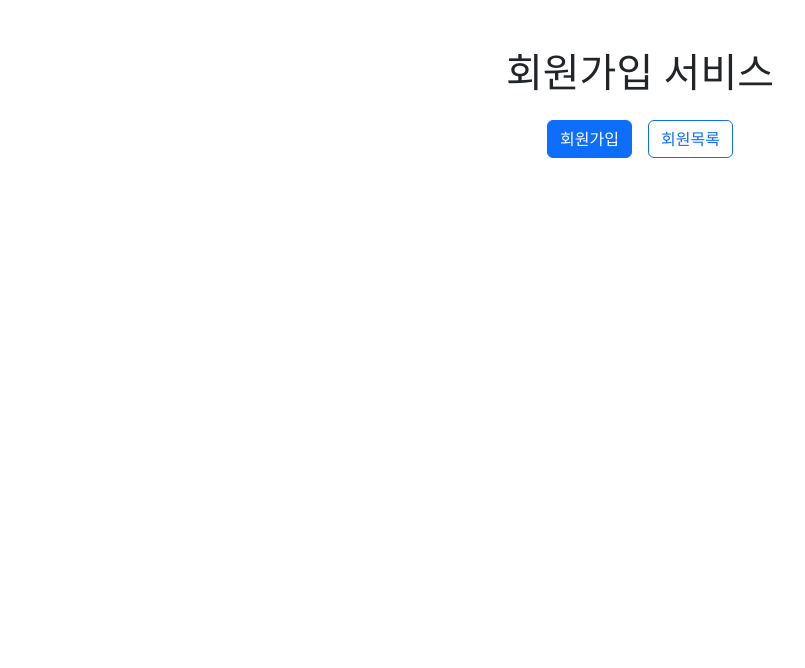
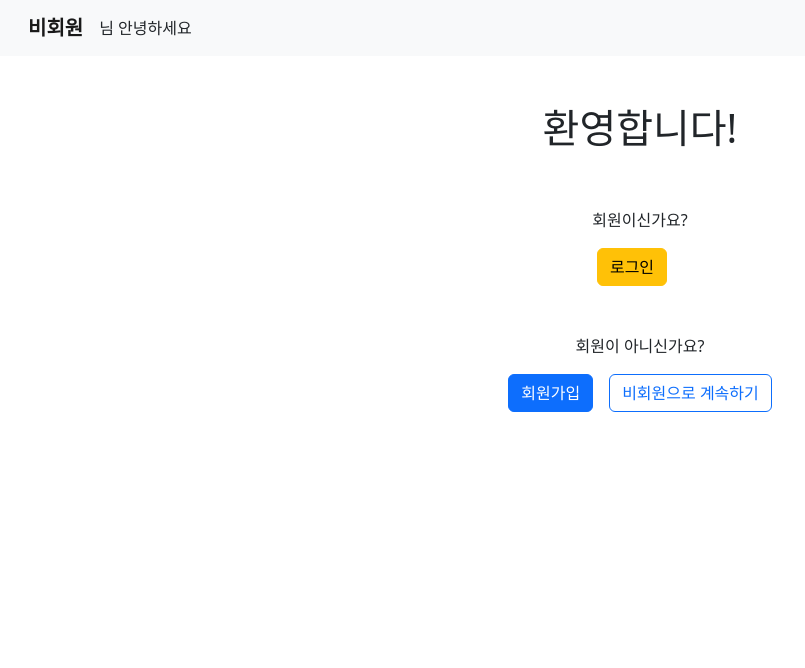
Before and after one commit to code-sum/2022-Toy-PJT, a Django app: page / in a window 1280 px wide. Shown: the top 668 px of the page, without its empty margins (0-805 px from the left). Run offline with Django 3.2, Linux system fonts and the light colour scheme; parts of the project's set-up code (start-up, migrations or seed data) failed here and were passed over; some libraries are stand-ins or nearby versions.

Commit message:
Create Login, Logout

```diff
--- a/accounts/urls.py
+++ b/accounts/urls.py
@@ -7,4 +7,6 @@ urlpatterns = [
     path('', views.index, name="index"),
     path('signup/', views.signup, name='signup'),
     path('<int:pk>/', views.detail, name='detail'),
+    path('login/', views.login, name='login'),
+    path('logout/', views.logout, name='logout'),
 ]
--- a/templates/base.html
+++ b/templates/base.html
@@ -11,7 +11,17 @@
   </head>
 
   <body>
-
+    <!-- Navbar -->
+    <nav class="navbar bg-light">
+      <div class="container ms-3 justify-content-start">
+        {% if user.is_active %}
+          <a class="navbar-brand fw-bold" href="{% url 'accounts:detail' user.pk %}">{{ user }}</a>
+        {% else %}
+          <a class="navbar-brand fw-bold" href="#">비회원</a>
+        {% endif %}
+        <span>님 안녕하세요</span>
+      </div>
+    </nav>
     <div class="container">
       {% block content %}{% endblock content %}
     </div>
--- a/templates/index.html
+++ b/templates/index.html
@@ -3,11 +3,28 @@
 
 {% block content %}
   <div class="row text-center mt-5">
-    <h1>회원가입 서비스</h1>
-    <!-- Buttons -->
-    <div class="form d-flex justify-content-center my-3">
-      <a class="btn btn-primary me-3" href="{%  url 'accounts:signup' %}">회원가입</a>
-      <a class="btn btn-outline-primary" href="{%  url 'accounts:index' %}">회원목록</a>
-    </div>
+    <h1>환영합니다!</h1>
+    {% if user.is_authenticated %}
+      <!-- 로그인 상태라면 작동하는 코드 -->
+      <div>
+        <p class="mt-5">로그아웃 하시겠어요?</p>
+        <a class="btn btn-danger me-3" href="{% url 'accounts:logout' %}">로그아웃</a>
+      </div>
+    {% else %}
+      <!-- 로그아웃 상태라면 작동하는 코드 -->
+      <!-- 회원인 경우 -->
+      <div>
+        <p class="mt-5">회원이신가요?</p>
+        <a class="btn btn-warning me-3" href="{%  url 'accounts:login' %}">로그인</a>
+      </div>
+      <!-- 회원이 아닌 경우 -->
+      <div>
+        <p class="mt-5">회원이 아니신가요?</p>
+        <div class="form d-flex justify-content-center my-3">
+          <a class="btn btn-primary me-3" href="{%  url 'accounts:signup' %}">회원가입</a>
+          <a class="btn btn-outline-primary" href="{%  url 'accounts:index' %}">비회원으로 계속하기</a>
+        </div>
+      </div>
+    {% endif %}
   </div>
 {% endblock content %}
```
Also changed, not shown: accounts/templates/accounts/login.html (added, +14 -0 lines), accounts/views.py (+23 -0 lines).
